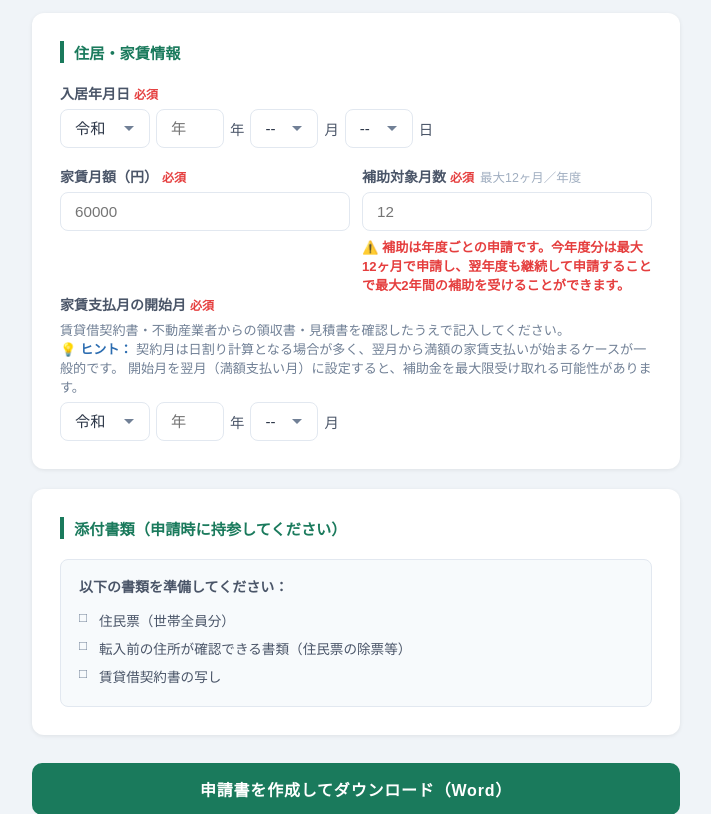
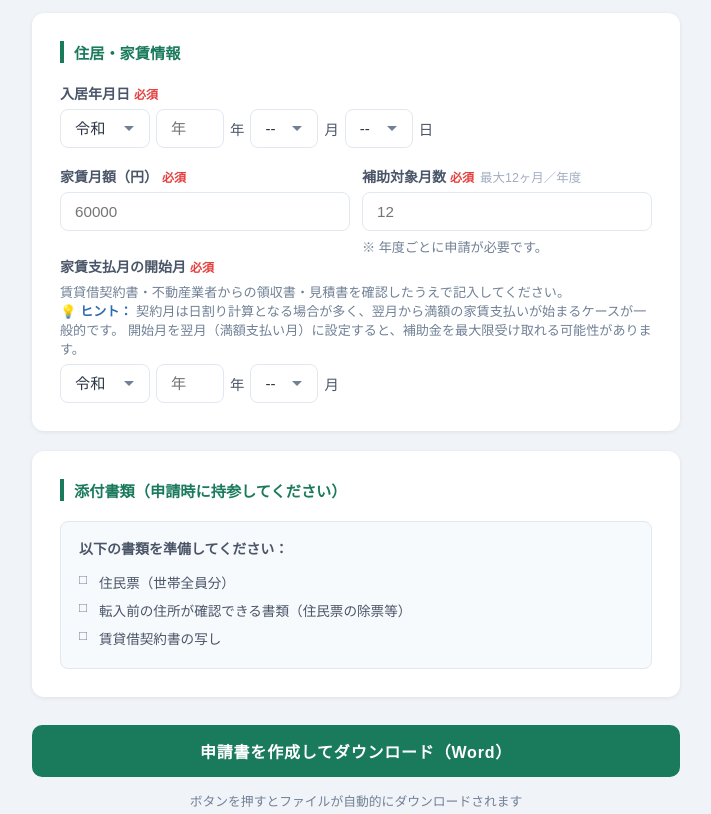
Before and after one commit to shimonosekicity/shimonoseki-shinsei, a Flask app: page /kurashi_support in a window 1280 px wide. Shown: the part 1107-1921 px from the top of the page, without its empty margins (284-995 px from the left). Run offline with Flask 3, Linux system fonts and the light colour scheme.

Commit message:
補助対象月数の注意書きをシンプルに変更 (#7)
Claude-Session: https://claude.ai/code/session_01JEJseRyEywuXWYuqXt6E2r

Co-authored-by: Claude <noreply@anthropic.com>

```diff
--- a/templates/kurashi_support.html
+++ b/templates/kurashi_support.html
@@ -114,8 +114,8 @@
         <div class="field">
           <label>補助対象月数<span class="required">必須</span><span class="hint">最大12ヶ月／年度</span></label>
           <input type="number" name="hoshu_tsuki" placeholder="12" min="1" max="12" required>
-          <p style="font-size:0.82rem;color:#e53e3e;margin-top:6px;font-weight:600">
-            ⚠️ 補助は年度ごとの申請です。今年度分は最大12ヶ月で申請し、翌年度も継続して申請することで最大2年間の補助を受けることができます。
+          <p style="font-size:0.82rem;color:#718096;margin-top:6px">
+            ※ 年度ごとに申請が必要です。
           </p>
         </div>
       </div>
```
